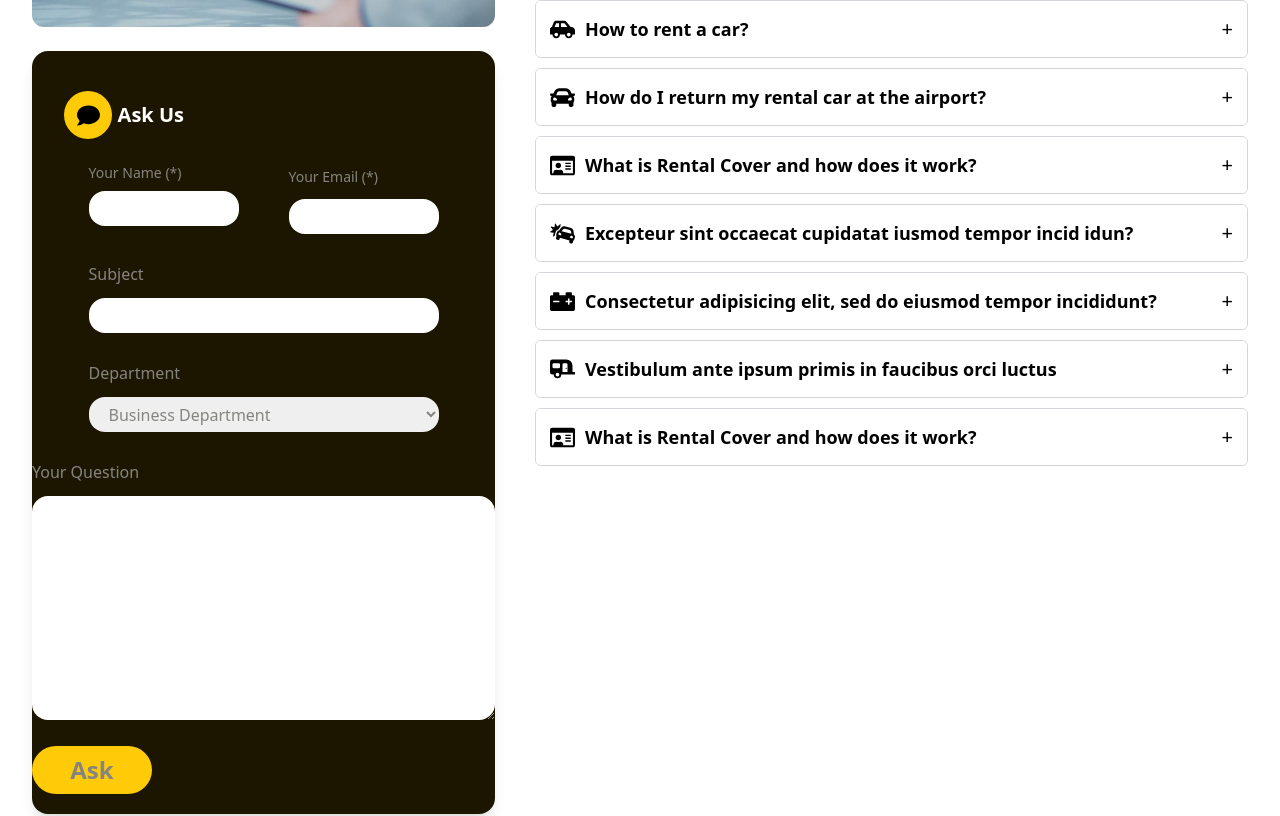
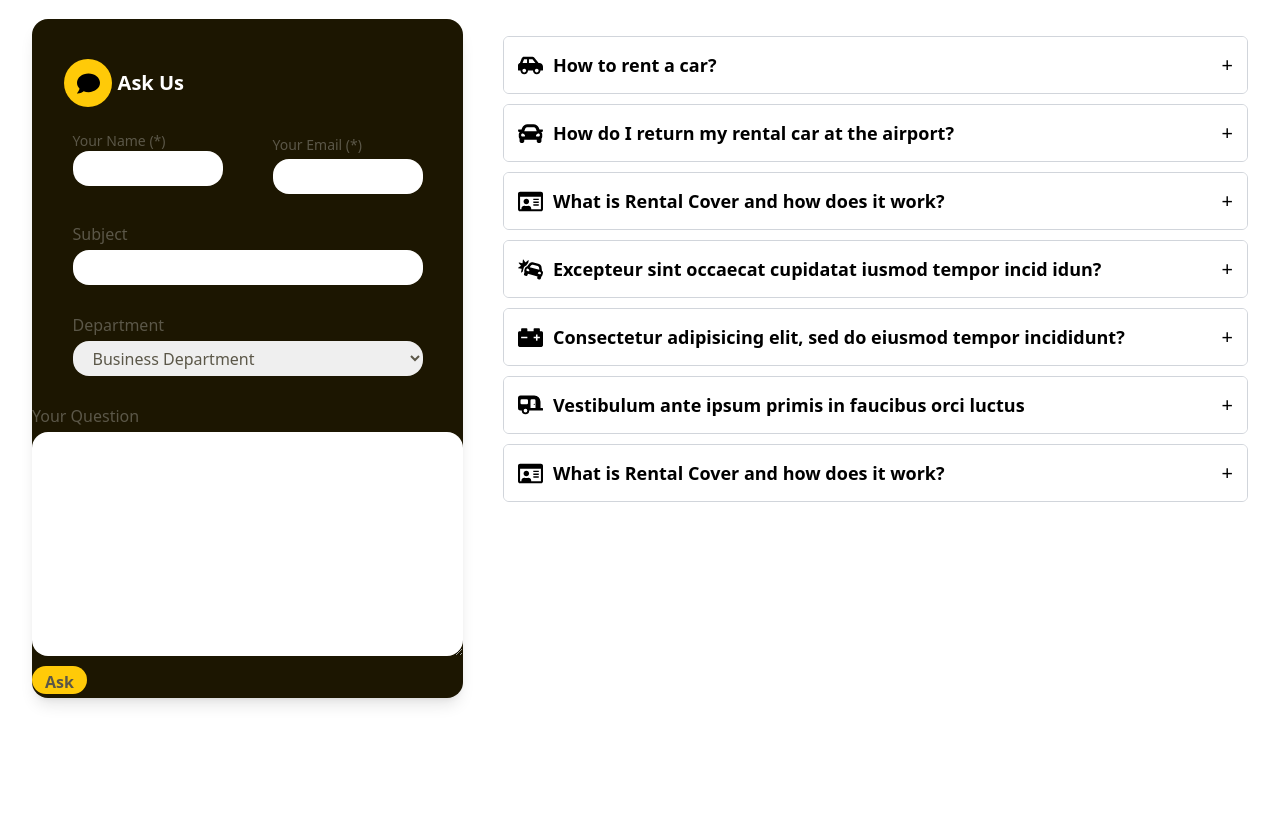
Before and after one commit to itunumide/car-rental, a React (Vite) app: page /faq in a window 1280 px wide. Shown: the part 840-1656 px from the top of the page. Built offline with nearby package versions, Linux system fonts and the light colour scheme.

Commit message:
Few adjustment on the faq page

```diff
--- a/src/pages/FAQ.jsx
+++ b/src/pages/FAQ.jsx
@@ -1,9 +1,9 @@
 import React, { useState } from 'react';
+import PagesHero from '../reusables/PagesHero';
 import Accordion from '../reusables/Accordion'
 import post from '../assets/post5.jpg';
 import { IoIosHelpCircle, IoIosHelp } from "react-icons/io";
 import { FaComment, FaCarSide, FaCar, FaCarCrash, FaCaravan, FaRegIdCard, FaCarBattery } from "react-icons/fa";
-import PagesHero from '../reusables/PagesHero';
 
 const FAQs = () => {
   const [formValues, setFormValues] = useState({
@@ -70,7 +70,7 @@ const FAQs = () => {
                 </div>
               </div>
 
-              <form onSubmit={handleSubmit} className='flex flex-col justify-center items-center text-formLabel'>
+              <form onSubmit={handleSubmit} className='flex flex-col justify-center items-center text-customAccordionColor'>
                 <div className="name-email flex w-[350px] justify-between 500px:flex 500px:flex-col 500px:leading-4">
                   <div className="name text-sm">
                     <label>Your Name (*)</label> <br />
@@ -79,7 +79,7 @@ const FAQs = () => {
                       name="name"
                       value={formValues.name}
                       onChange={handleInputChange}
-                      className='w-[150px] h-[35px] rounded-2xl 500px:w-[350px] 500px:h-[30px] px-4 mt-2'
+                      className='w-[150px] h-[35px] rounded-2xl 500px:w-[350px] 500px:h-[30px]'
                     />
                     {errors.name && <p className="text-red-500">{errors.name}</p>}
                   </div>
@@ -91,7 +91,7 @@ const FAQs = () => {
                       name="email"
                       value={formValues.email}
                       onChange={handleInputChange}
-                      className='w-[150px] h-[35px] rounded-2xl 500px:w-[350px] 500px:h-[30px] px-4 mt-2'
+                      className='w-[150px] h-[35px] rounded-2xl 500px:w-[350px] 500px:h-[30px]'
                     />
                     {errors.email && <p className="text-red-500">{errors.email}</p>}
                   </div>
@@ -105,14 +105,14 @@ const FAQs = () => {
                     name="subject"
                     value={formValues.subject}
                     onChange={handleInputChange}
-                    className='w-[350px] h-[35px] rounded-2xl 500px:w-[350px] 500px:h-[30px] px-4 mt-2'
+                    className='w-[350px] h-[35px] rounded-2xl 500px:w-[350px] 500px:h-[30px]'
                   />
                 </div>
                 <br />
 
-                <div className="department flex flex-col leading-loose">
+                <div className="department flex flex-col leading-loose mx-2">
                   <label>Department</label>
-                  <select name="" id="" className='w-[350px] h-[35px] px-4 rounded-2xl 500px:w-[350px] 500px:h-[30px] mt-2'>
+                  <select name="" id="" className='w-[350px] h-[35px] px-4 rounded-2xl 500px:w-[350px] 500px:h-[30px]'>
                     <option value="department">Business Department</option>
                     <option value="department">Personal Department</option>
                     <option value="department">Support Department</option>
@@ -130,18 +130,18 @@ const FAQs = () => {
                     cols="45"
                     value={formValues.question}
                     onChange={handleInputChange}
-                    className='rounded-2xl px-4 mb-4 mt-2'
+                    className='rounded-2xl'
                   ></textarea>
                   <br />
-                  <button type="submit" className='bg-customYellow w-[120px] h-7 text-2xl rounded-3xl font-bold mb-5 p-6 flex items-center justify-center'>Ask</button>
+                  <button type="submit" className='bg-customYellow w-[55px] h-7 rounded-3xl font-bold'>Ask</button>
                 </div>
               </form>
             </div>
           </div>
 
-          <div className="RHS width-[60%] ml-10 mb-[200px] 500px:ml-0 500px:w-full 500px:text-center 500px:mb-5">
+          <div className="RHS width-[60%] ml-10 500px:ml-0 500px:w-full 500px:text-center 500px:mb-5">
             <div className="top-right mb-10">
-              <h1 className='text-black italic text-5xl font-bold mb-6 500px:text-base'>Do you have any <span className='bg-customYellow underline'>Questions?</span></h1>
+              <h1 className='text-black italic text-3xl font-bold mb-6 500px:text-base'>Do you have any <span className='bg-customYellow underline'>Questions?</span></h1>
               <p className='text-customP mb-4 text-xl 500px:m-[18px] 500px:text-[12px] leading-tight'>
                 Please read questions below and if you can not find your answer, please send us your question, we will answer you as soon as possible
               </p>
```
